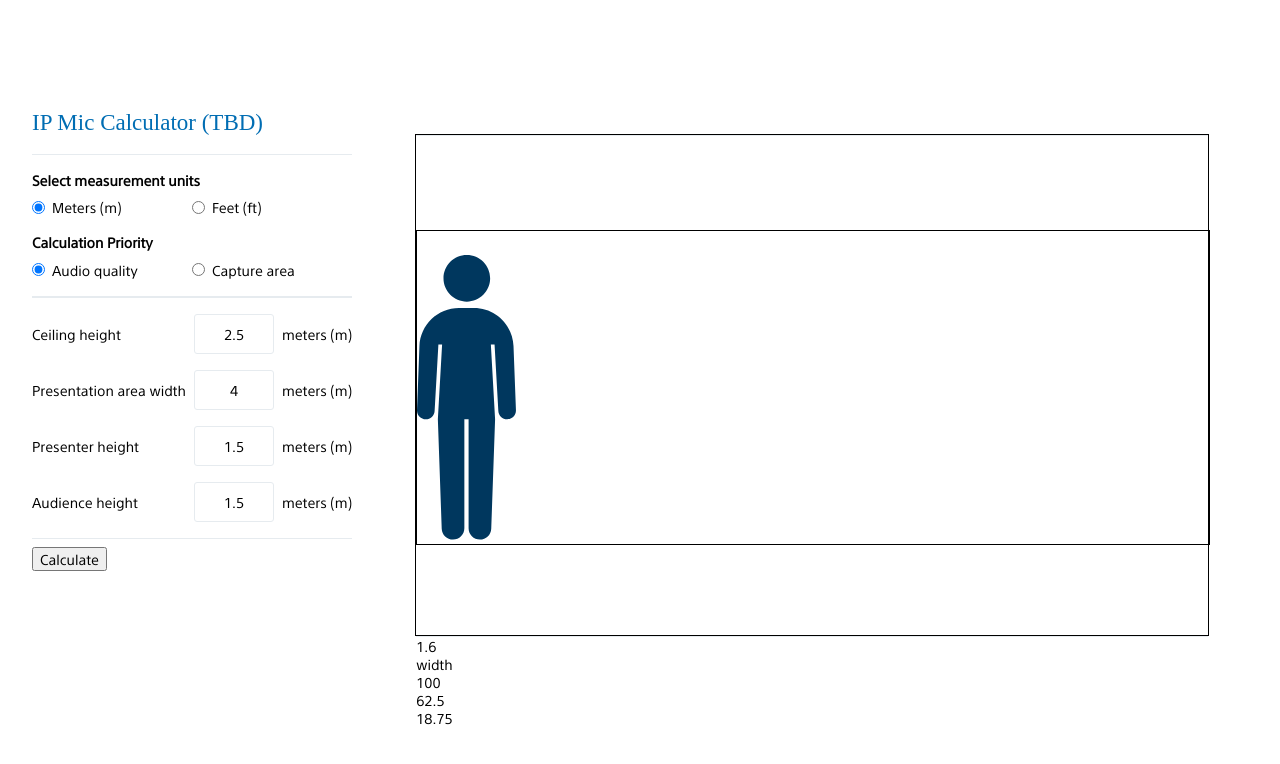
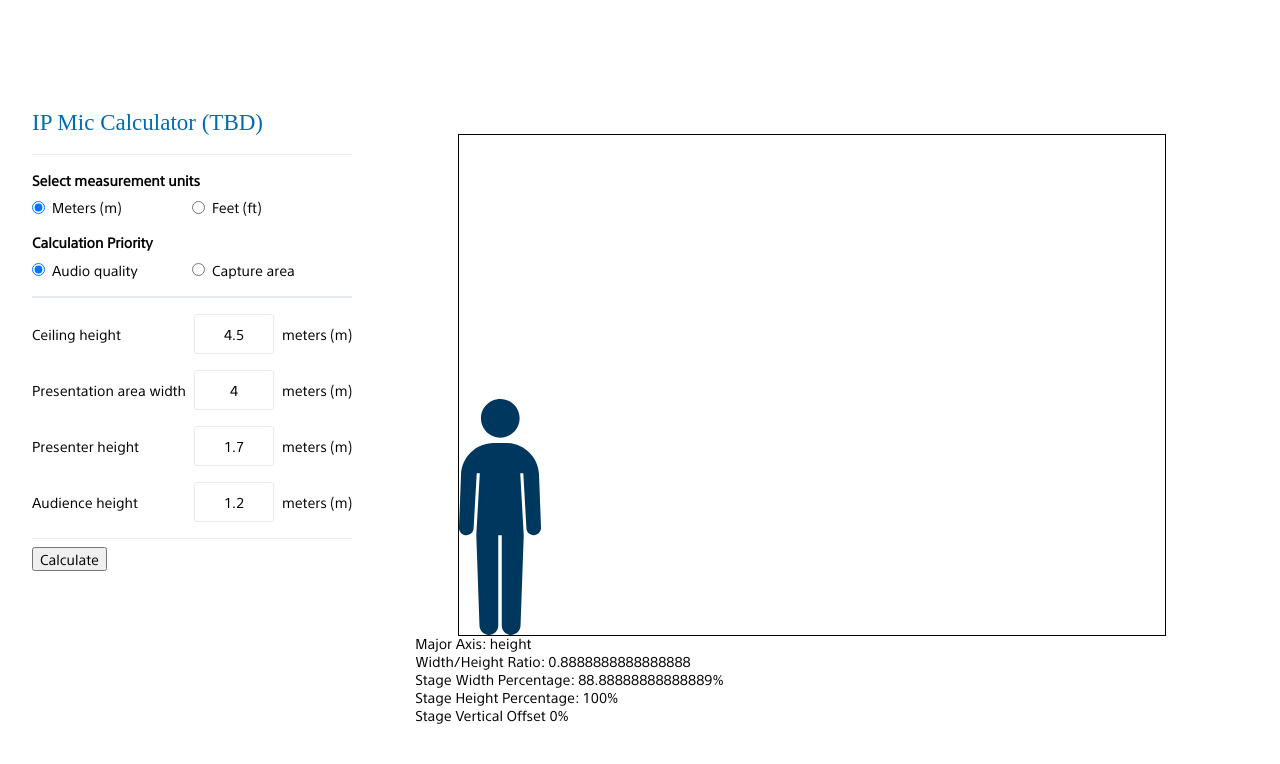
Before and after one commit to TE-9004062290/aerosmith-system-calculator, an Angular app: page / in a window 1280 px wide. Shown: the top 764 px of the page. Built offline with nearby package versions, Linux system fonts and the light colour scheme.

Commit message:
no message

```diff
--- a/src/app/components/calculation-inputs/calculation-inputs.component.html
+++ b/src/app/components/calculation-inputs/calculation-inputs.component.html
@@ -5,7 +5,7 @@
                 Ceiling height
             </label>
             <div class="inputs-value">
-                <input id="ceiling-height" #ceilHeight class="inputs-input" [(ngModel)]="calculatorService.inputs.ceilingHeight" (change)="yeet(ceilHeight)" type="number" min="2.5"/>
+                <input id="ceiling-height" #ceilHeight class="inputs-input" [(ngModel)]="calculatorService.ceilingHeight" (change)="yeet(ceilHeight)" type="number" [min]="CalculatorDefaults.ceilingHeight"/>
                 <span class="unit-label">
                     {{ calculatorService.inputs.measurementUnit === 'm' ? 'meters (m)' : 'feet (ft)' }}
                 </span>
@@ -18,7 +18,7 @@
                 Presentation area width
             </label>
             <div class="inputs-value">
-                <input id="lecture-width" class="inputs-input" [(ngModel)]="calculatorService.inputs.lectureWidth" type="number" min="0"/>
+                <input id="lecture-width" class="inputs-input" [(ngModel)]="calculatorService.lectureWidth" type="number" [min]="CalculatorDefaults.lectureWidth"/>
                 <span class="unit-label">
                     {{ calculatorService.inputs.measurementUnit === 'm' ? 'meters (m)' : 'feet (ft)' }}
                 </span>
@@ -31,7 +31,7 @@
                 Presenter height
             </label>
             <div class="inputs-value">
-                <input id="presenter-height" class="inputs-input" [(ngModel)]="calculatorService.inputs.presenterHeight" type="number" min="0"/>
+                <input id="presenter-height" class="inputs-input" [(ngModel)]="calculatorService.presenterHeight" type="number" min="0"/>
                 <span class="unit-label">
                     {{ calculatorService.inputs.measurementUnit === 'm' ? 'meters (m)' : 'feet (ft)' }}
                 </span>
@@ -44,7 +44,7 @@
                 Audience height
             </label>
             <div class="inputs-value">
-                <input id="audience-height" class="inputs-input" [(ngModel)]="calculatorService.inputs.audienceHeight" type="number" min="0"/>
+                <input id="audience-height" class="inputs-input" [(ngModel)]="calculatorService.audienceHeight" type="number" min="0"/>
                 <span class="unit-label">
                     {{ calculatorService.inputs.measurementUnit === 'm' ? 'meters (m)' : 'feet (ft)' }}
                 </span>
--- a/src/app/components/calculation-inputs/calculation-inputs.component.ts
+++ b/src/app/components/calculation-inputs/calculation-inputs.component.ts
@@ -17,6 +17,7 @@ export class CalculationInputsComponent implements OnInit {
   constructor(public calculatorService: CalculatorService) { }
 
   public MeasurementUnitsEnum = MeasurementUnits;
+  public CalculatorDefaults = CalculatorService.DEFAULTS;
 
   private $inputs: BehaviorSubject<CalculationInputs>;
   private _inputGroup: CalculationInputs = null;
@@ -47,7 +48,7 @@ export class CalculationInputsComponent implements OnInit {
     this.onCalculate.emit(this.inputGroup);
   }
 
-  yeet(e: OnChanges) {
+  yeet(e) {
     e.value = e.value < 2.5 ? 2.5 : e.value;
   }
 }
--- a/src/app/components/graphical-stage/graphical-stage.component.html
+++ b/src/app/components/graphical-stage/graphical-stage.component.html
@@ -1,23 +1,27 @@
 <div class="graphical-stage-container">
-    <div class="resizer-grid">
-        <div class="main" style="border: solid black 1px"
-            [ngStyle]="{'width': stageWidth + '%', 'height': stageHeight + '%', 'top': top + '%'}" >
-            <app-svg-standing-person [width]="presenterHeight + '%'" style="position: absolute; bottom: 0; width: 100%;"></app-svg-standing-person>
+    <div #container class="resizer-grid">
+        <div #resizer class="main" style="border: solid black 1px"
+            [ngStyle]="{'width': stageWidthPercentage + '%', 'height': stageHeightPercentage + '%', 'top': stageTopOffsetPercentage + '%'}" >
+            <div class="person-wrapper" [ngStyle]="{'width': presenterWidthPercentage + '%'}">
+                <app-svg-standing-person></app-svg-standing-person>
+            </div>
         </div>
     </div>
 </div>
 <div>
-    <div>{{ ratio }}</div>
     <div>
-        {{ majorAxis }}
+        Major Axis: {{ majorAxis }}
     </div>
     <div>
-        {{ stageWidth }}
+        Width/Height Ratio: {{ widthHeightRatio }}
     </div>
     <div>
-        {{ stageHeight }}
+        Stage Width Percentage: {{ stageWidthPercentage }}%
     </div>
     <div>
-        {{ top }}
+        Stage Height Percentage: {{ stageHeightPercentage }}%
+    </div>
+    <div>
+        Stage Vertical Offset {{ stageTopOffsetPercentage }}%
     </div>
 </div>
--- a/src/app/components/graphical-stage/graphical-stage.component.scss
+++ b/src/app/components/graphical-stage/graphical-stage.component.scss
@@ -2,8 +2,6 @@
     position: relative;
     height: 100%;
     width: 100%;
-    border-top: 1px solid #E6EBEF;
-    border-bottom: 1px solid #E6EBEF;
     margin: 0 auto;
 
     transition: height 1s linear, width 1s linear;
@@ -17,18 +15,19 @@
             height: 100%;
             transition: height 1s linear, top 1s linear, width 1s linear;
             margin: 0 auto;
-            &:hover {
-                height: 40%;
-                top: 30%;
-                width: 100%;
-            }
         }
     }
 
     .lecturer {
         position: absolute;
-        bottom: 0;
+        bottom: -5px;
         left: 50%;
         width: 11%;
     }
 }
+
+.person-wrapper {
+    position: absolute;
+    bottom: 0;
+    transition: width 1s linear;
+}
--- a/src/app/components/graphical-stage/graphical-stage.component.ts
+++ b/src/app/components/graphical-stage/graphical-stage.component.ts
@@ -1,5 +1,8 @@
-import { Component, OnInit, Input } from '@angular/core';
+import { Component, OnInit, Input, ViewChild, ElementRef } from '@angular/core';
 import { CalculatorService } from '@app/services/calculator.service';
+// import { SvgStandingPersonComponent } from '@components/svg-standing-person';
+
+import { SvgStandingPersonComponent } from '@components/svg-standing-person/svg-standing-person.component';
 
 
 @Component({
@@ -9,58 +12,88 @@ import { CalculatorService } from '@app/services/calculator.service';
 })
 export class GraphicalStageComponent implements OnInit {
 
+  public majorAxis: 'width' | 'height' | 'square' = 'square';
+  public widthHeightRatio: number = 1;
+
+  private stageWidthPercentage: number = 100;
+  private stageHeightPercentage: number = 100;
+  private stageTopOffsetPercentage: number = 0;
+
+  private presenterWidthPercentage: number = 0;
+
+  private innerElementWidth: number = 1;
+
+  @ViewChild('resizer', null) resizerRef: ElementRef;
+  @ViewChild('container', null) containerRef: ElementRef;
+
   constructor(public calculatorService: CalculatorService) { }
 
   ngOnInit() {
+    this.calculatorService.$recalculate.subscribe(recalc => {
+      if (recalc) {
+        this.calculateProportions();
+      }
+    });
   }
 
-  get majorAxis() {
-    if (this.calculatorService.inputs["lectureWidth"] === this.calculatorService.inputs["ceilingHeight"]) {
-      return "square";
+  private calculateProportions() {
+    this.majorAxis = this.getMajorAxis();
+    this.widthHeightRatio = this.getWidthHeightRatio();
+    this.stageWidthPercentage = this.getStageWidthPercentage();
+    this.stageHeightPercentage = this.getStageHeightPercentage();
+    this.stageTopOffsetPercentage = this.getStageTopOffsetPercentage();
+    this.presenterWidthPercentage = this.getPresenterWidthPercentage();
+  }
+
+  private getMajorAxis(): 'width' | 'height' | 'square' {
+    const cService = this.calculatorService;
+    if (cService.lectureWidth === cService.ceilingHeight) {
+      return 'square';
     } else {
-      return this.calculatorService.inputs["lectureWidth"] > this.calculatorService.inputs["ceilingHeight"] ? "width" : "height";
+      return cService.lectureWidth > cService.ceilingHeight ? 'width' : 'height';
     }
   }
 
-  get ratio() {
-    return this.calculatorService.inputs["lectureWidth"] / this.calculatorService.inputs["ceilingHeight"];
+  private getWidthHeightRatio(): number {
+    return this.calculatorService.lectureWidth / this.calculatorService.ceilingHeight;
   }
 
-  get stageWidth() {
+  private getStageWidthPercentage(): number {
     switch (this.majorAxis) {
-      case "width":
-      case "square":
+      case 'width':
+      case 'square':
         return 100;
-      case "height":
-        return this.calculatorService.inputs["lectureWidth"] / this.calculatorService.inputs["ceilingHeight"] * 100;
+      case 'height':
+        return this.calculatorService.lectureWidth / this.calculatorService.ceilingHeight * 100;
     }
   }
 
-  get stageHeight() {
+  private getStageHeightPercentage(): number {
     switch (this.majorAxis) {
       case "width":
-        return this.calculatorService.inputs["ceilingHeight"] / this.calculatorService.inputs["lectureWidth"] * 100;
+        return this.calculatorService.ceilingHeight / this.calculatorService.lectureWidth * 100;
       case "height":
       case "square":
         return 100;
     }
   }
 
-  get top() {
+  private getStageTopOffsetPercentage(): number {
     if (this.majorAxis === "width") {
-      return (100 - this.stageHeight) / 2;
+      return (100 - this.stageHeightPercentage) / 2;
     }
     return 0;
   }
 
-  get presenterHeight() {
-    const majorAxisLength = this.majorAxis === "width" ? this.calculatorService.inputs["lectureWidth"] : this.calculatorService.inputs["ceilingHeight"];
-    if (this.majorAxis === "width") {
-      return 1 / majorAxisLength * 50;
-    } else if (this.majorAxis === "height") {
-      return 1 / majorAxisLength / this.ratio * 50;
-    } else if (this.majorAxis === "square") {
-      return 1 / majorAxisLength * 50;
+  private getPresenterWidthPercentage(): number {
+    const cService = this.calculatorService;
+    const presenterCeilingRatio = cService.presenterHeight / cService.ceilingHeight;
+    if (this.majorAxis === 'width') {
+      return (presenterCeilingRatio * (1 / this.widthHeightRatio) ) * SvgStandingPersonComponent.WIDTH_HEIGHT_RATIO * 75;
+    } else if (this.majorAxis === 'height') {
+      // return presenterCeilingRatio
+      return this.calculatorService.presenterHeight / this.calculatorService.ceilingHeight * 100 * 0.3463406889982537 * this.calculatorService.lectureWidth / this.calculatorService.ceilingHeight;
     }
+    return 0;
   }
 }
--- a/src/app/components/svg-standing-person/svg-standing-person.component.scss
+++ b/src/app/components/svg-standing-person/svg-standing-person.component.scss
@@ -1,4 +1,5 @@
 .svg-standing-person {
     display: inline-block;
-    transition: width 1s linear;
+    position: absolute;
+    bottom: 0;
 }
--- a/src/app/components/svg-standing-person/svg-standing-person.component.ts
+++ b/src/app/components/svg-standing-person/svg-standing-person.component.ts
@@ -7,8 +7,11 @@ import { Component, OnInit, Input } from '@angular/core';
 })
 export class SvgStandingPersonComponent implements OnInit {
 
+  public static readonly WIDTH_HEIGHT_RATIO = 0.3463406889982537;
+
   @Input() width: string = "100%";
   @Input() height: string = "100%";
+
   constructor() { }
 
   ngOnInit() {
--- a/src/app/main/calculation-theatre/calculation-theatre.component.scss
+++ b/src/app/main/calculation-theatre/calculation-theatre.component.scss
@@ -4,7 +4,6 @@
         margin: 10% 5%;
         width: 75%;
         height: 500px;
-        border: black solid 1px;
     }
     .sidebar {
         width: 25%;
```
Also changed, not shown: src/app/services/calculator.service.ts (+38 -0 lines).
